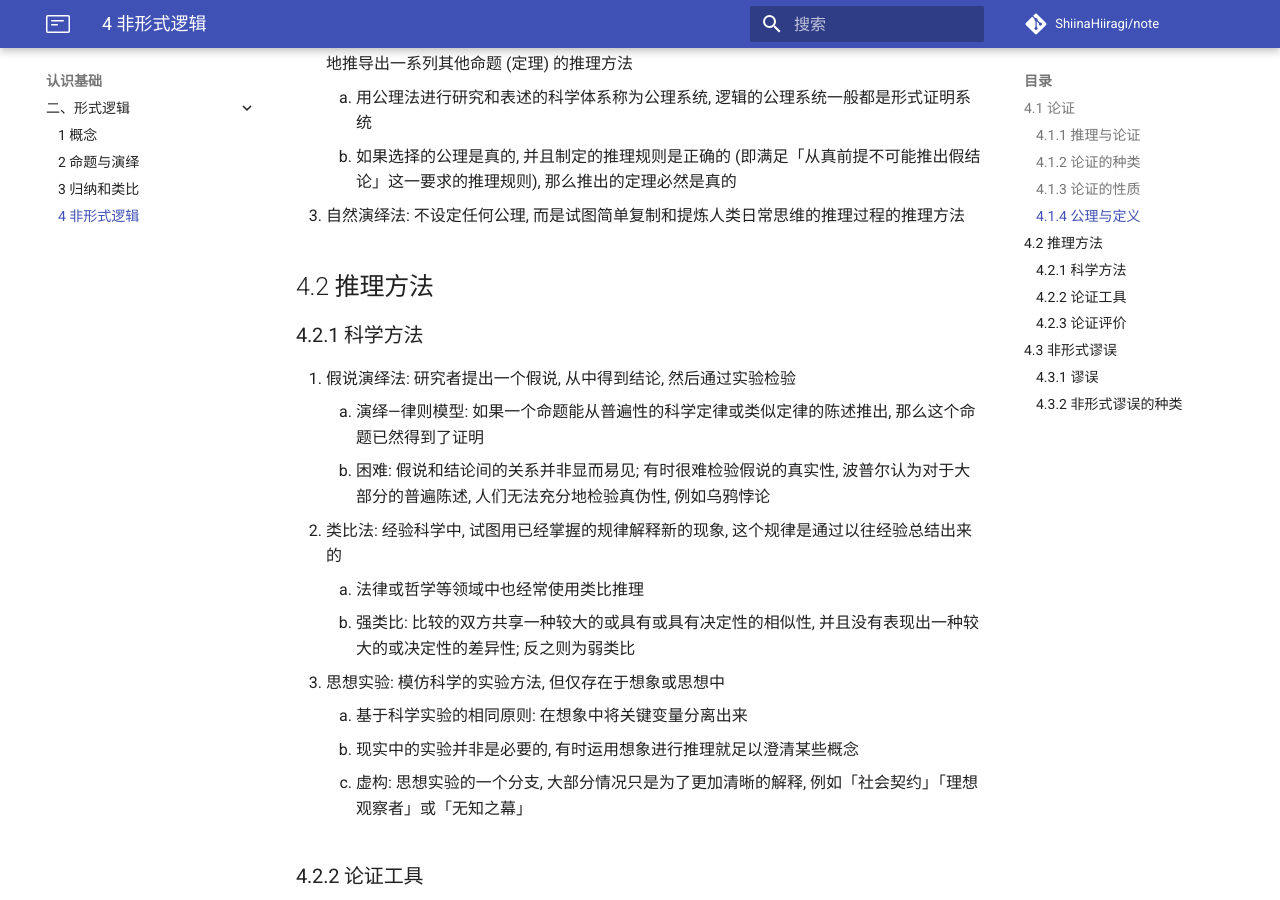
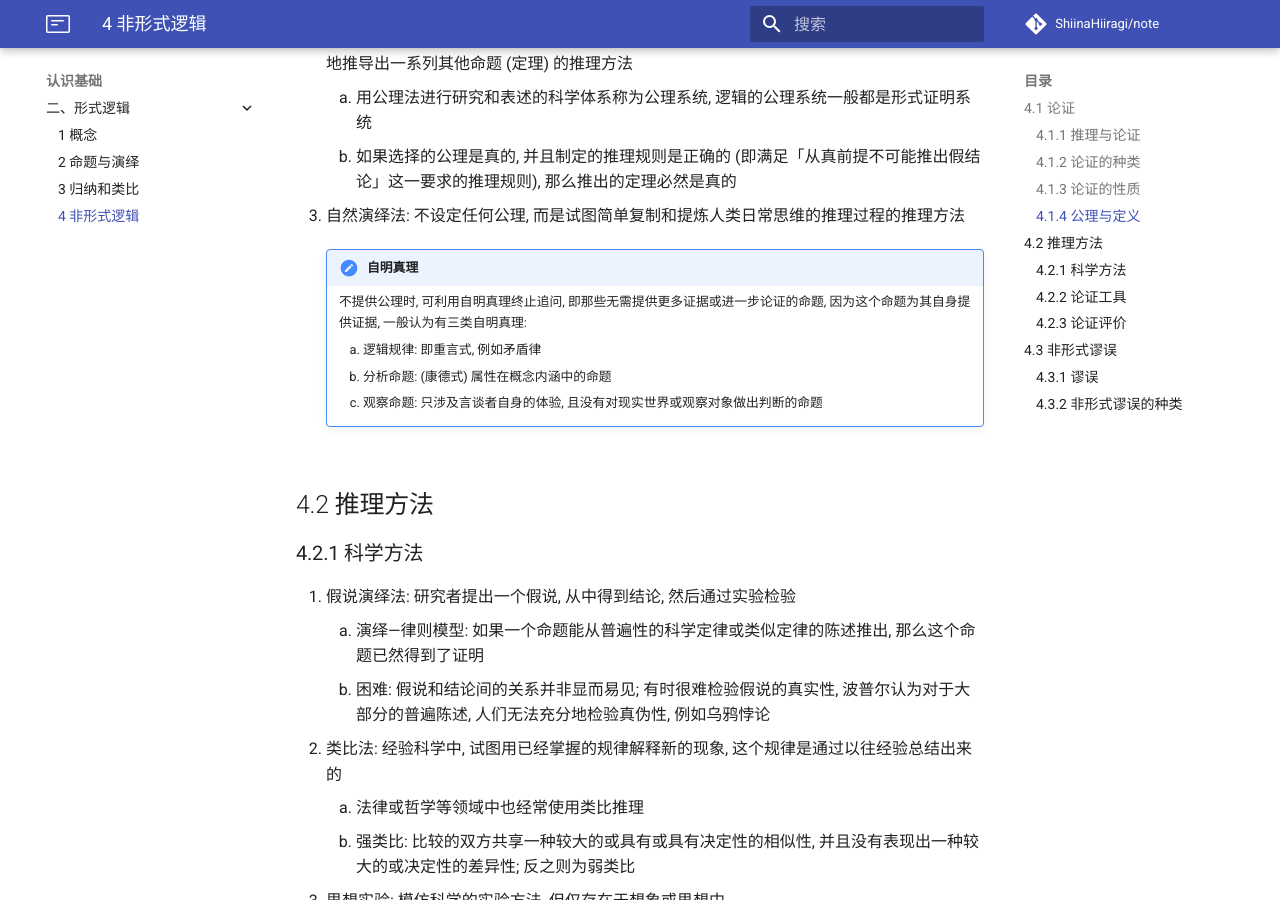
Before and after one commit to ShiinaHiiragi/note, an MkDocs documentation site: the page built from docs/cogn/formal/proof.md, in a window 1280 px wide and 900 px high, scrolled down 2815 px. Built offline with MkDocs 1.6.1 and Material for MkDocs 9.7.7, drawn with Linux system fonts in a browser that asks for light colours; comment, search, counter and statistics services are not loaded.

```diff
--- a/docs/cogn/formal/proof.md
+++ b/docs/cogn/formal/proof.md
@@ -68,6 +68,13 @@
     1. 用公理法进行研究和表述的科学体系称为公理系统, 逻辑的公理系统一般都是形式证明系统
     2. 如果选择的公理是真的, 并且制定的推理规则是正确的 (即满足「从真前提不可能推出假结论」这一要求的推理规则), 那么推出的定理必然是真的
 3. 自然演绎法: 不设定任何公理, 而是试图简单复制和提炼人类日常思维的推理过程的推理方法
+
+    !!! note "自明真理"
+        不提供公理时, 可利用自明真理终止追问, 即那些无需提供更多证据或进一步论证的命题, 因为这个命题为其自身提供证据, 一般认为有三类自明真理:
+
+        1. 逻辑规律: 即重言式, 例如矛盾律
+        2. 分析命题: (康德式) 属性在概念内涵中的命题
+        3. 观察命题: 只涉及言谈者自身的体验, 且没有对现实世界或观察对象做出判断的命题
 
 ## 4.2 推理方法
 ### 4.2.1 科学方法
```
Also changed, not shown: docs/cogn/formal/concept.md (+4 -0 lines), docs/cogn/formal/deduction.md (+1 -0 lines).
